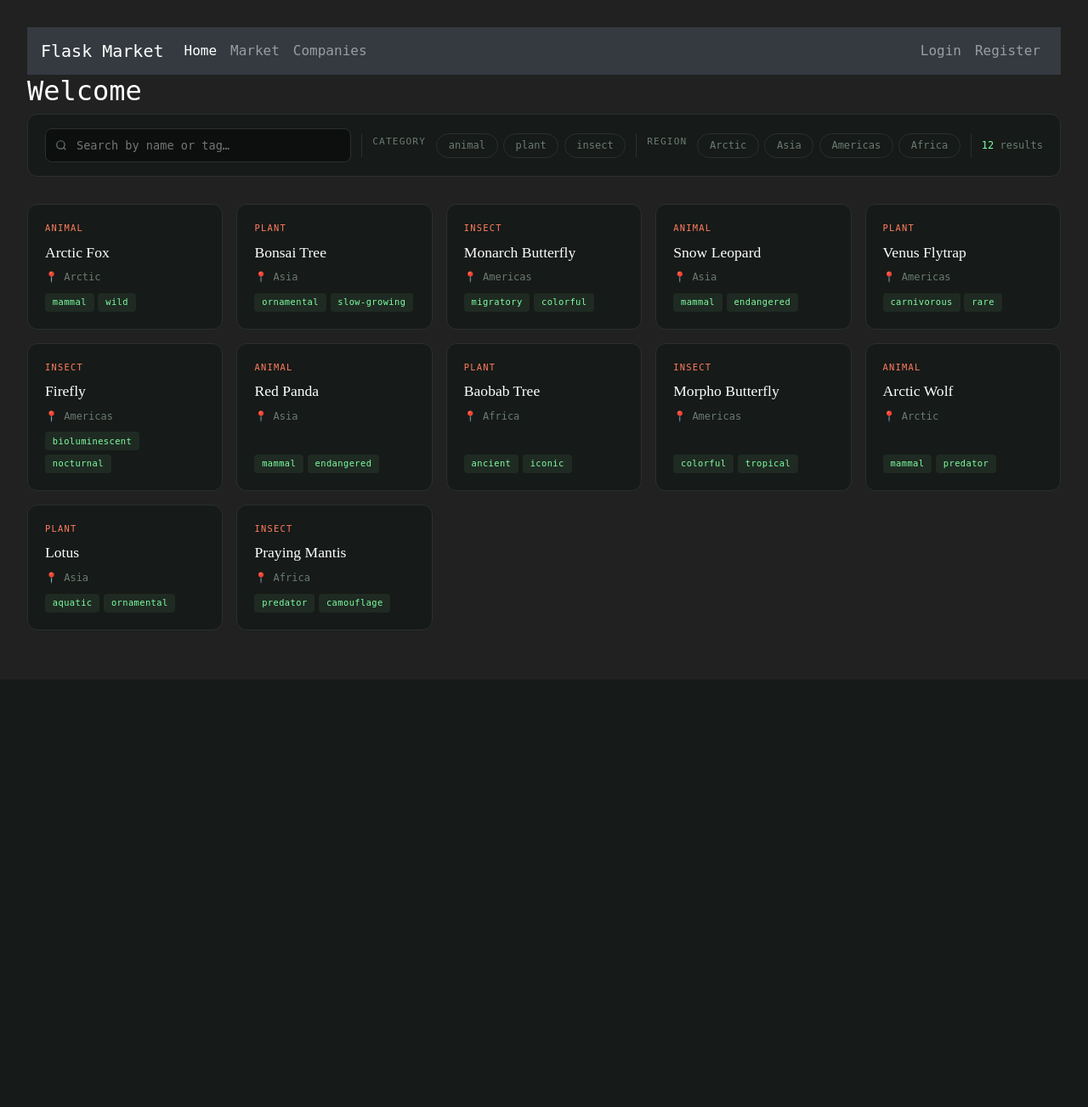
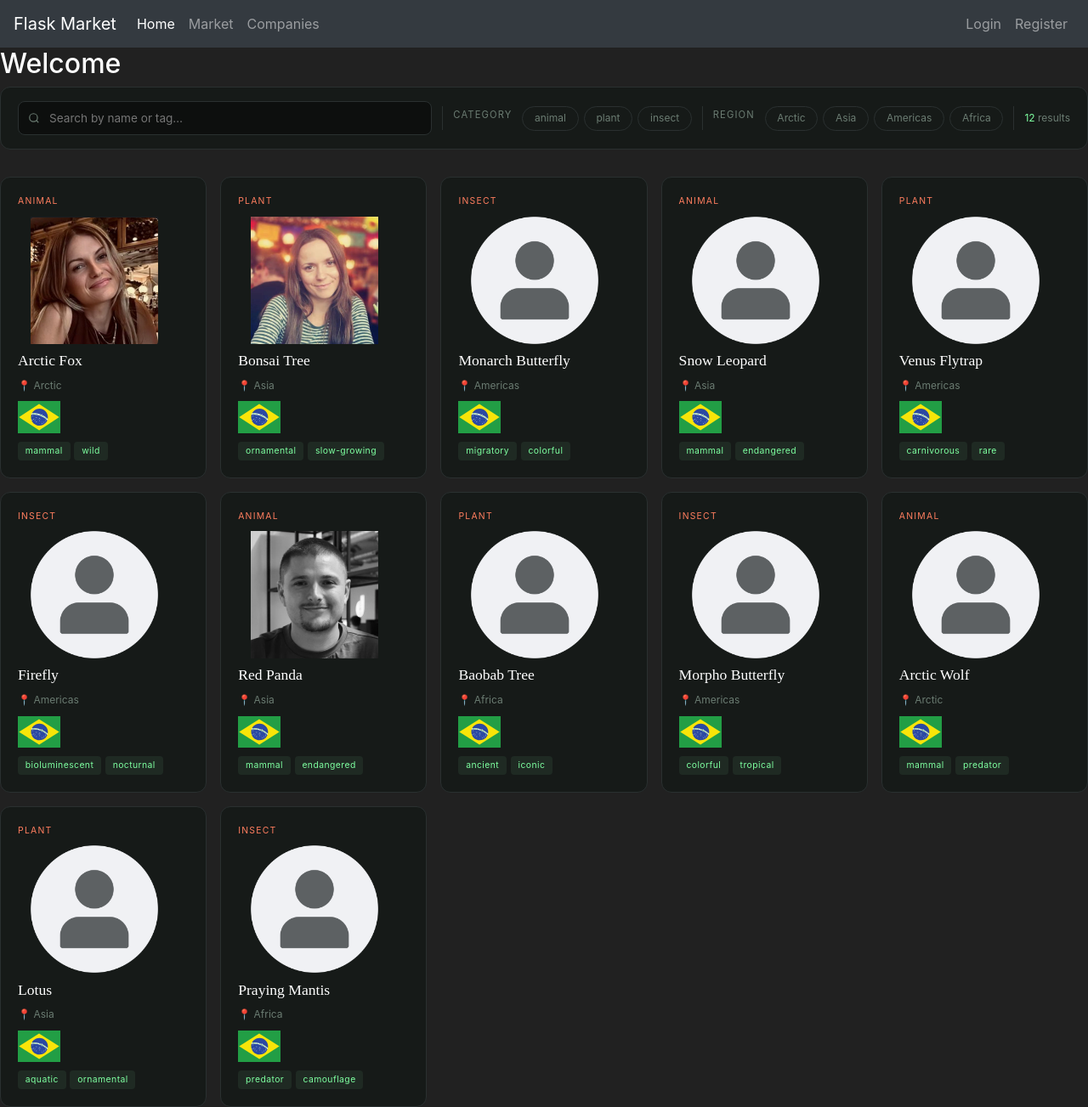
Before and after one commit to mrmcdog23/vfxdb, a Flask app: page /companies in a window 1280 px wide. Shown: the whole page at 85% size. Before the commit the page ends 742 px from the top, so only its background shows below. Run offline with Flask 3, Linux system fonts and the light colour scheme; some libraries are stand-ins or nearby versions.

Commit message:
added flags

```diff
--- a/market/static/css/item.css
+++ b/market/static/css/item.css
@@ -10,13 +10,7 @@
   --muted: #6b7c72;
 }
 
-body {
-  font-family: 'DM Mono', monospace;
-  background: var(--bg);
-  color: var(--text);
-  min-height: 100vh;
-  padding: 2rem;
-}
+
 
 header {
   margin-bottom: 2.5rem;
--- a/market/static/js/company.js
+++ b/market/static/js/company.js
@@ -1,18 +1,23 @@
 // Data for grid items
 const items = [
-  { id: 1, name: "Arctic Fox", category: "animal", region: "Arctic", tags: ["mammal", "wild"] },
-  { id: 2, name: "Bonsai Tree", category: "plant", region: "Asia", tags: ["ornamental", "slow-growing"] },
+  { id: 1, name: "Arctic Fox", category: "animal", region: "Arctic", tags: ["mammal", "wild"], avatar: "freya-hewett.png", countries: ["france", "brazil"] },
+  { id: 2, name: "Bonsai Tree", category: "plant", region: "Asia", tags: ["ornamental", "slow-growing"], avatar: "georgia-chalkley.png" },
   { id: 3, name: "Monarch Butterfly", category: "insect", region: "Americas", tags: ["migratory", "colorful"] },
   { id: 4, name: "Snow Leopard", category: "animal", region: "Asia", tags: ["mammal", "endangered"] },
   { id: 5, name: "Venus Flytrap", category: "plant", region: "Americas", tags: ["carnivorous", "rare"] },
   { id: 6, name: "Firefly", category: "insect", region: "Americas", tags: ["bioluminescent", "nocturnal"] },
-  { id: 7, name: "Red Panda", category: "animal", region: "Asia", tags: ["mammal", "endangered"] },
+  { id: 7, name: "Red Panda", category: "animal", region: "Asia", tags: ["mammal", "endangered"], avatar: "tom-clapp.png" },
   { id: 8, name: "Baobab Tree", category: "plant", region: "Africa", tags: ["ancient", "iconic"] },
   { id: 9, name: "Morpho Butterfly", category: "insect", region: "Americas", tags: ["colorful", "tropical"] },
   { id: 10, name: "Arctic Wolf", category: "animal", region: "Arctic", tags: ["mammal", "predator"] },
   { id: 11, name: "Lotus", category: "plant", region: "Asia", tags: ["aquatic", "ornamental"] },
   { id: 12, name: "Praying Mantis", category: "insect", region: "Africa", tags: ["predator", "camouflage"] },
 ];
+
+const countries = [
+  { name: "France", flag: "🇫🇷" },
+];
+
 
 // ── State ──
 let activeCategories = new Set();
@@ -30,8 +35,16 @@ values.forEach(val => {
     btn.className = 'chip';
     btn.textContent = val;
     btn.addEventListener('click', () => {
-    if (activeSet.has(val)) { activeSet.delete(val); btn.classList.remove('active'); }
-    else                    { activeSet.add(val);    btn.classList.add('active');    }
+      if (activeSet.has(val))
+      {
+        activeSet.delete(val);
+        btn.classList.remove('active');
+      }
+      else
+      {
+        activeSet.add(val);
+        btn.classList.add('active');
+      }
       renderGrid();
     });
     container.appendChild(btn);
@@ -78,10 +91,20 @@ filtered.forEach((item, i) => {
   const card = document.createElement('div');
   card.className = 'card';
   card.style.animationDelay = `${i * 40}ms`;
+
+  // override the avatar if undefined
+  if (item.avatar == null) {
+    item.avatar = "default-avatar.png";}
+
+  // build the card html
   card.innerHTML = `
     <div class="card-category">${item.category}</div>
+    <div class="col">
+    <img  height="150px" width="150px" src="static/src/logos/${item.avatar}">
+    </div>
     <div class="card-name">${item.name}</div>
     <div class="card-region">📍 ${item.region}</div>
+    <img width="50px" src="static/src/flags/brazil.svg">
     <div class="card-tags">${item.tags.map(t => `<span class="tag">${t}</span>`).join('')}</div>
   `;
   grid.appendChild(card);
```
Also changed, not shown: market/static/src/flags/brazil.svg (added), market/static/src/flags/croatia.svg (added), market/static/src/flags/england.svg (added), market/static/src/flags/france.svg (added), market/static/src/flags/japan.svg (added), market/static/src/logos/default-avatar.png (added), market/static/src/logos/freya-hewett.png (added), market/static/src/logos/georgia-chalkley.png (added), market/static/src/logos/tom-clapp.png (added). Lines whose indentation alone changed are shown as unchanged.
